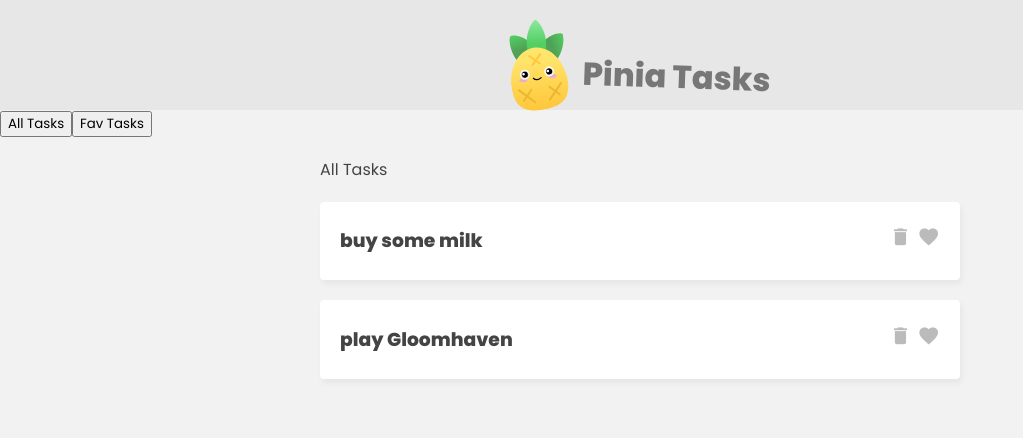
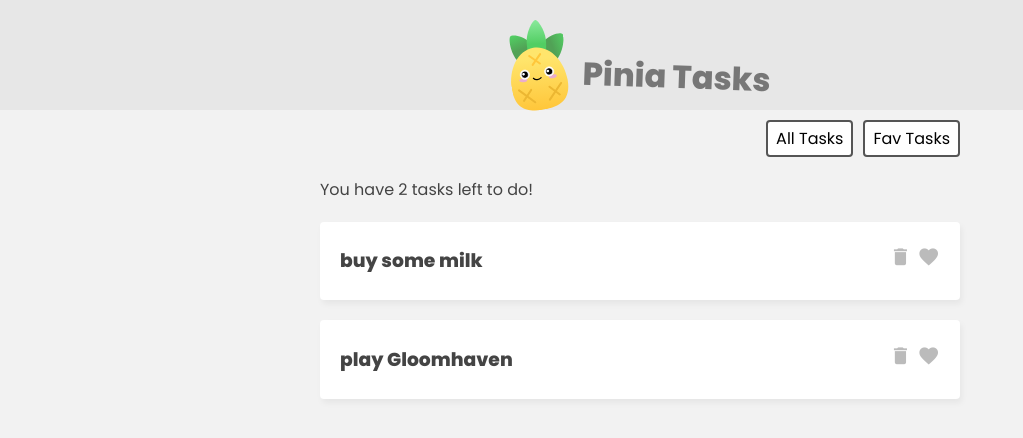
Before and after one commit to smartDailyJohnny/pinia-practice, a Vue app: page / in a window 1280 px wide. Shown: the top 438 px of the page, without its empty margins (0-1023 px from the left). Built offline with nearby package versions, Linux system fonts and the light colour scheme.

Commit message:
finished getters

```diff
--- a/src/App.vue
+++ b/src/App.vue
@@ -28,14 +28,14 @@
 
     <!-- task list -->
     <div class="task-list" v-if="filter === 'all'">
-      <p>All Tasks</p>
+      <p>You have {{ taskStore.totalCount }} tasks left to do!</p>
       <div v-for="task in taskStore.tasks">
         <TaskDetails :task="task" />
       </div>
     </div>
 
     <div class="task-list" v-if="filter === 'favs'">
-      <p>Fav Tasks</p>
+      <p>You have {{ taskStore.favCount }} favs left to do!</p>
       <div v-for="task in taskStore.favs">
         <TaskDetails :task="task" />
       </div>
--- a/src/assets/main.css
+++ b/src/assets/main.css
@@ -5,7 +5,6 @@
   color: #444;
   margin: 0;
 }
-
 body * {
   font-family: "Poppins";
 }
@@ -19,12 +18,10 @@
   justify-content: center;
   align-items: center;
 }
-
 header img {
   max-width: 60px;
   transform: rotate(-10deg);
 }
-
 header h1 {
   margin: 0;
   font-size: 2em;
@@ -39,30 +36,86 @@
   max-width: 640px;
   margin: 20px auto;
 }
-
 .task {
   padding: 6px 20px;
   background: #fff;
   margin-top: 20px;
   border-radius: 4px;
-  box-shadow: 2px 4px 6px rgba(0, 0, 0, 0.05);
+  box-shadow: 2px 4px 6px rgba(0,0,0,0.05);
   display: flex;
   justify-content: space-between;
   align-items: center;
 }
-
-.task h3,
-.task .icons {
+.task h3, .task .icons {
   display: inline-block;
 }
-
 .task .icons {
   text-align: right;
 }
-
 .task i {
   font-size: 1.4em;
   margin-left: 6px;
   cursor: pointer;
   color: #bbb;
 }
+.task i.active {
+  color: #ff005d;
+}
+
+/* filter nav */
+.filter {
+  width: 640px;
+  margin: 10px auto;
+  text-align: right;
+}
+.filter button {
+  display: inline-block;
+  margin-left: 10px;
+  background: #fff;
+  border: 2px solid #555;
+  border-radius: 4px;
+  padding: 4px 8px;
+  cursor: pointer;
+  font-size: 0.8em;
+  font-size: 1em;
+}
+
+/* new task form */
+.new-task-form {
+  background: #e7e7e7;
+  padding: 20px 0;
+}
+form {
+  max-width: 400px;
+  margin: 0 auto;
+  display: grid;
+  grid-template-columns: 3fr 1fr;
+  gap: 10px;
+}
+form button {
+  background: #ffd859;
+  border: 0;
+  padding: 10px;
+  font-family: "Poppins";
+  border-radius: 6px;
+  cursor: pointer;
+  font-size: 1em;
+}
+form input {
+  border: 0;
+  padding: 10px;
+  border-radius: 6px;
+  color: #555;
+  font-size: 1em;
+}
+
+/* loading state */
+.loading {
+  max-width: 640px;
+  border: 1px solid #ffd859;
+  background: #ffe9a0;
+  color: #3a3a3a;
+  padding: 5px 0;
+  text-align: center;
+  margin: 30px auto;
+}
--- a/src/stores/TaskStore.js
+++ b/src/stores/TaskStore.js
@@ -10,6 +10,12 @@
     getters: {
         favs() {
             return this.tasks.filter((item) => item.isFav)
+        },
+        favCount() {
+            return this.favs.length
+        },
+        totalCount() {
+            return this.tasks.length
         }
     }
 })
```
